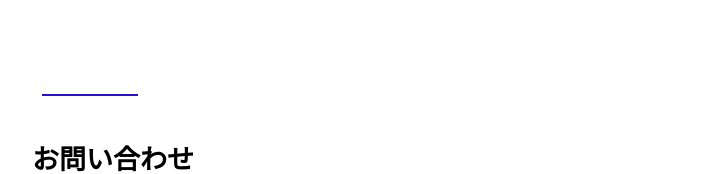
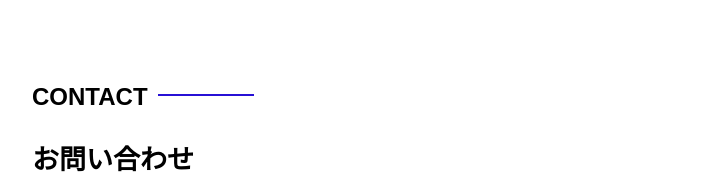
Before and after one commit to misa-cpu/socialtech, a plain HTML site: page index.html in a window 1280 px wide. Shown: the part 6288-6462 px from the top of the page, without its empty margins (68-771 px from the left). Drawn offline with Linux system fonts and the light colour scheme.

Commit message:
お問い合わせを修正

```diff
--- a/index.html
+++ b/index.html
@@ -276,15 +276,14 @@ style="border:0;" allowfullscreen="" loading="lazy" referrerpolicy="no-referrer-
 </iframe>
     </section>
   <!-- お問い合わせフォーム -->
-  <section id="CONTACT">
-    <h2 class="index-h2"></h2>
+  <section id="contact">
+    <h2 class="index-h2">CONTACT</h2>
     <h3>お問い合わせ</h3>
     <form>
       <div>
         <div class="contact-heading">
           <label class="contact-label">お名前<span class="contact-span">必須</span></label>
         </div>
-      </div>
       <div>
         <input type="text" name="name" placeholder="入力してください" class="contact-textbox">
       </div>
```
